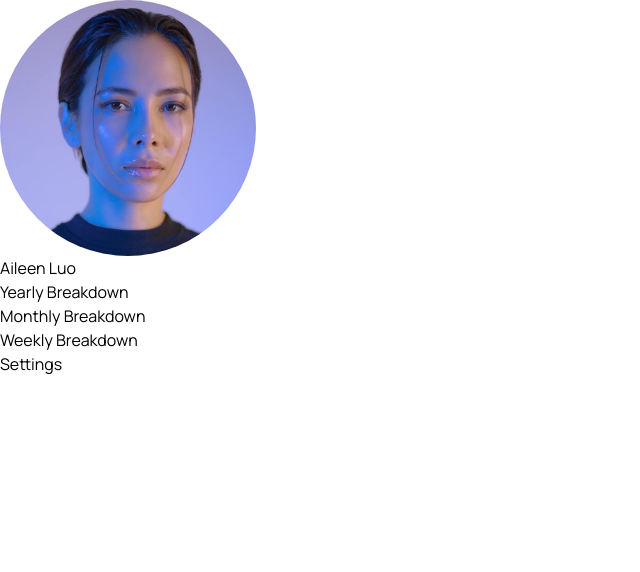
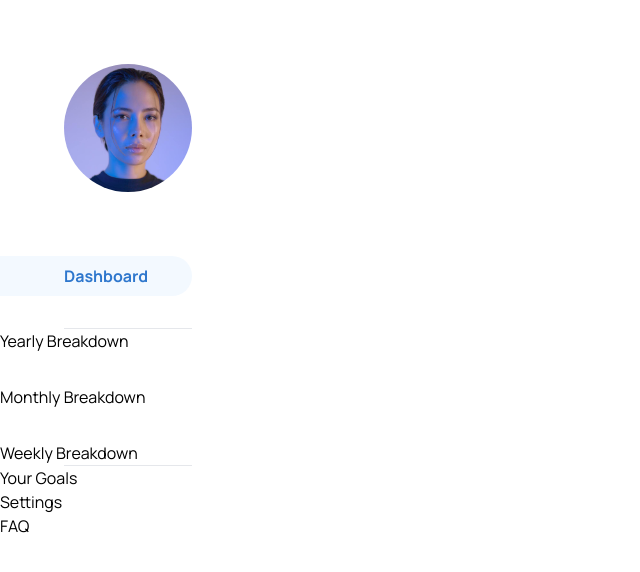
Before and after one commit to anyuan-chen/perdiem, a Next.js app: page / in a window 1280 px wide. Shown: the top 572 px of the page, without its empty margins (0-640 px from the left). Built offline with nearby package versions, Linux system fonts and the light colour scheme.

Commit message:
tailwind

```diff
--- a/components/shared/navbar.js
+++ b/components/shared/navbar.js
@@ -6,14 +6,19 @@ export default function Navbar() {
   return (
     <nav className="w-20vw h-screen flex flex-col font-display">
       <img
-        className="rounded-full"
+        className="rounded-full mx-16 my-16"
         src="/photos/portrait.jpeg"
         alt="profile pic"
       ></img>
-      <div>
-        <h1>Aileen Luo</h1>
+      <div className=" w-full pr-16">
+        <div className="bg-navbarActiveHighlight rounded-r-full">
+          <h3 className="pl-16 py-2 font-bold text-navbarActiveText mb-8">
+            Dashboard
+          </h3>
+        </div>
       </div>
-      <ul className="flex flex-col">
+      <hr className="mx-16"></hr>
+      <ul className="flex flex-col space-y-8">
         <li>
           <Link href="/breakdown/yearly">
             <a>Yearly Breakdown</a>
@@ -30,9 +35,28 @@ export default function Navbar() {
           </Link>
         </li>
       </ul>
-      <Link href="/settings">
-        <a>Settings</a>
-      </Link>
+      <hr className="mx-16"></hr>
+
+      <ul>
+        <li>
+          <Link href="/goals">
+            <a>Your Goals</a>
+          </Link>
+        </li>
+        <li>
+          <Link href="/settings">
+            <a>Settings</a>
+          </Link>
+        </li>
+        <li>
+          <Link href="/faq">
+            <a>FAQ</a>
+          </Link>
+        </li>
+      </ul>
+      <div>
+
+      </div>
     </nav>
   );
 }
--- a/pages/index.js
+++ b/pages/index.js
@@ -6,7 +6,6 @@ export default function Home() {
   return (
     <div className="flex ">
       <Navbar></Navbar>
-
     </div>
   );
 }
--- a/tailwind.config.js
+++ b/tailwind.config.js
@@ -11,20 +11,19 @@ module.exports = {
       backgroundImage: {
         "card-small": "url('/design/card.svg')",
       },
+      colors: {
+        navbarActiveHighlight: "rgb(243, 249, 255)",
+        navbarActiveText: "rgb(46, 119, 205)",
+        textGray: "#474747",
+      },
       width: {
         "10vw": "10vw",
         "20vw": "20vw",
-
         "30vw": "30vw",
-
         "40vw": "40vw",
-
         "50vw": "50vw",
-
         "60vw": "60vw",
-
         "70vw": "70vw",
-
         "80vw": "80vw",
         "90vw": "90vw",
       },
```
Also changed, not shown: pages/faq.js (added), pages/goals.js (added), pages/settings.js (added).
